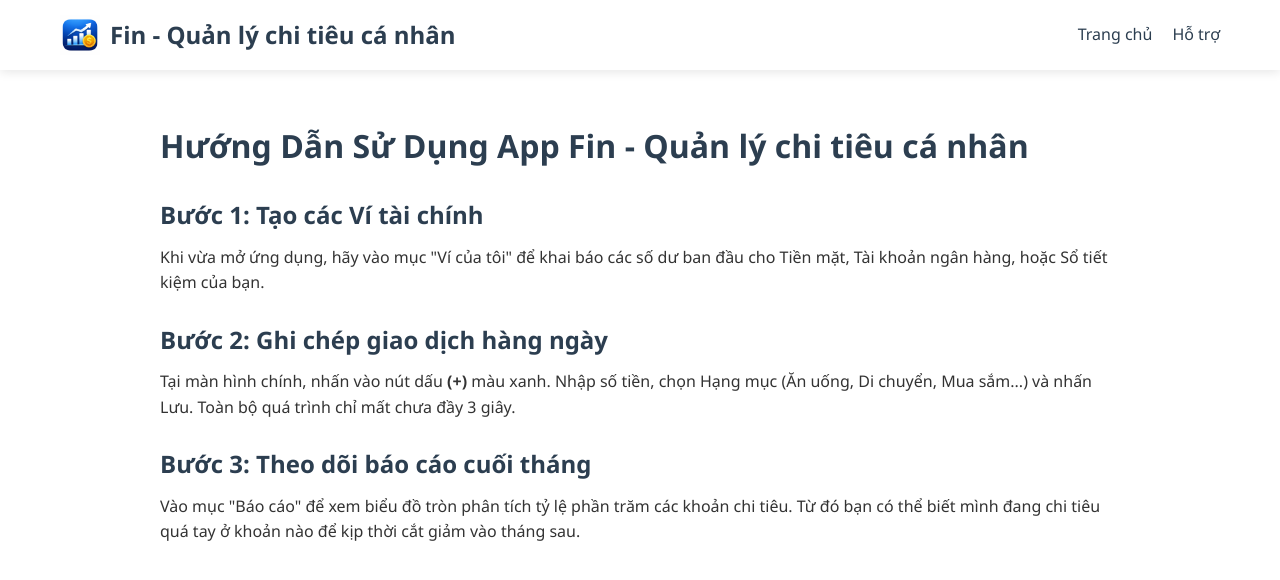
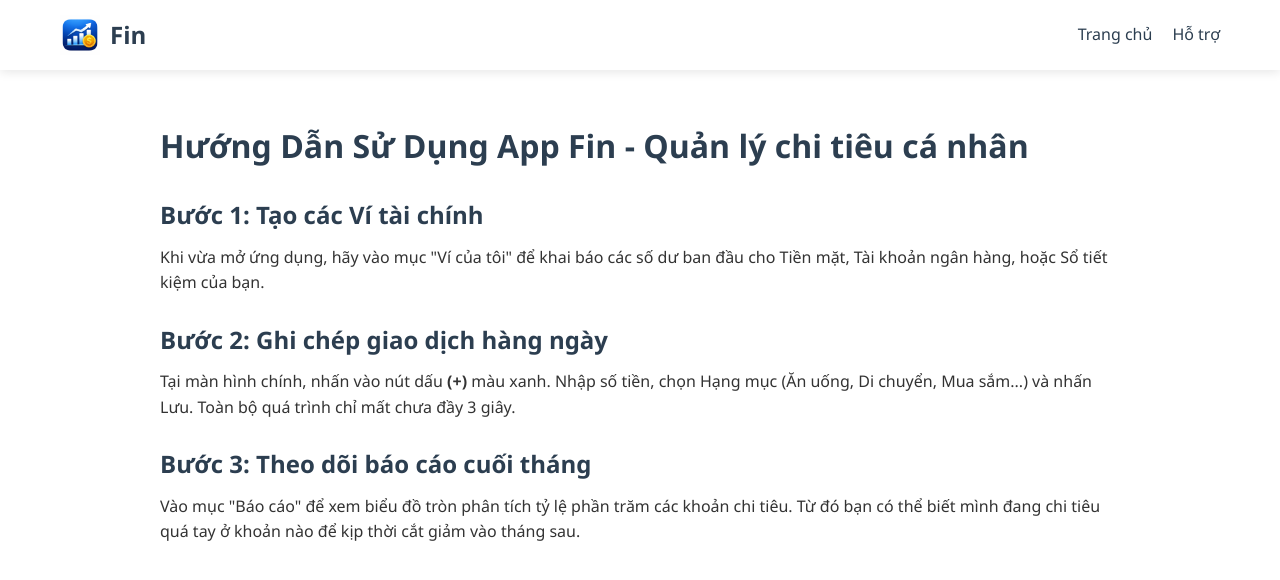
Before and after one commit to trinhtrung-tdt/quan-ly-chi-tieu, a plain HTML site: page guide.html in a window 1280 px wide. Drawn offline with Linux system fonts and the light colour scheme.

Commit message:
Fix HTML formatting and improve structure

```diff
--- a/guide.html
+++ b/guide.html
@@ -10,7 +10,7 @@
     <header>
         <nav>
             <a href="index.html" class="logo"><img src="images/logo.png" alt="Fin">
-                <span>Fin - Quản lý chi tiêu cá nhân</span></a>
+                <span>Fin</span></a>
             <ul class="nav-links">
                 <li><a href="index.html">Trang chủ</a></li>
                 <li><a href="support.html">Hỗ trợ</a></li>
```
